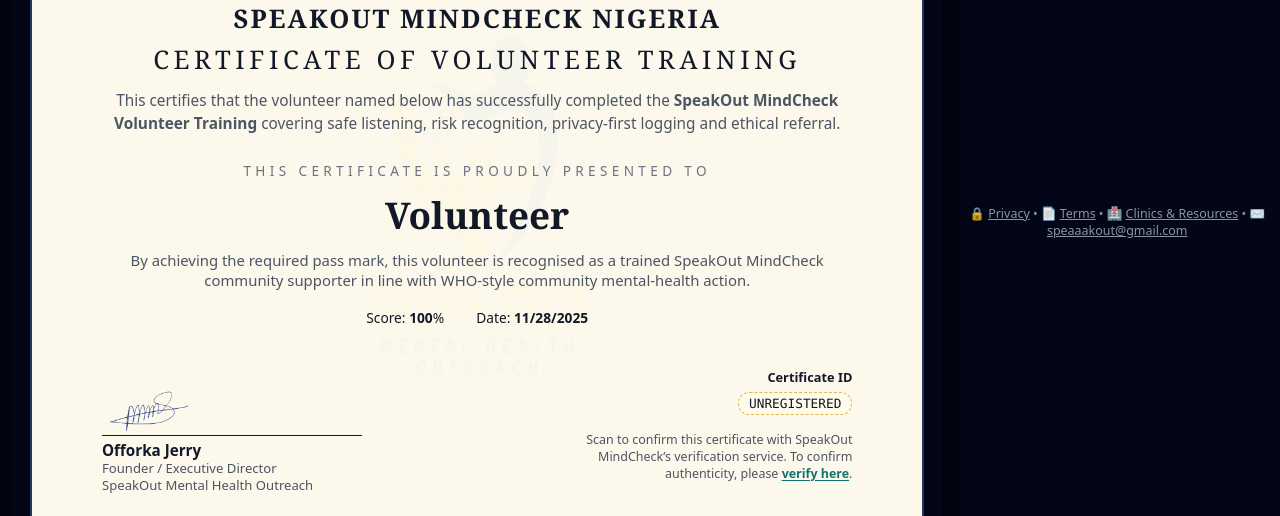
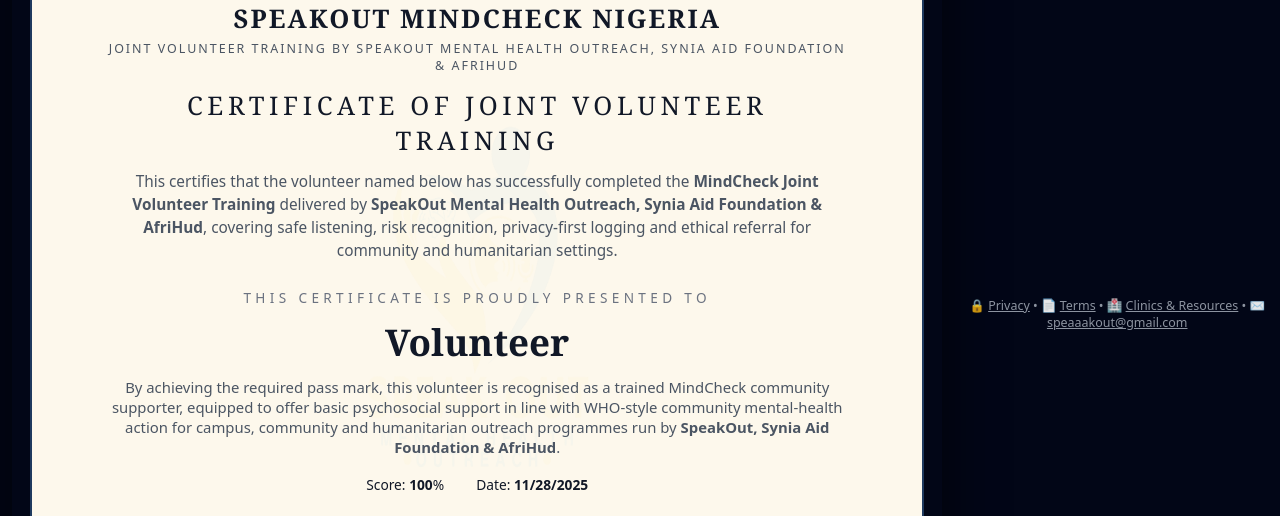
Before and after one commit to speakoutMentalHealth/MindCheck, a plain HTML site: page certificate.html in a window 1280 px wide. Shown: the part 181-697 px from the top of the page. Drawn offline with Linux system fonts and the light colour scheme.

Commit message:
Update certificate.html

```diff
--- a/certificate.html
+++ b/certificate.html
@@ -3,7 +3,7 @@
 <head>
   <meta charset="UTF-8"/>
   <meta name="viewport" content="width=device-width, initial-scale=1"/>
-  <title>SpeakOut MindCheck — Certificate</title>
+  <title>MindCheck Joint Volunteer Training — Certificate</title>
   <link rel="icon" href="favicon.png"/>
   <link rel="stylesheet" href="mc-theme.css"/>
   <meta name="theme-color" content="#22c55e"/>
@@ -85,7 +85,7 @@
       min-height:460px; /* gives room but keeps everything on one page */
     }
 
-    /* TOP AREA – copied style from sample: logo above title, all centred */
+    /* TOP AREA */
     .top-block{
       text-align:center;
     }
@@ -115,18 +115,15 @@
       text-transform:uppercase;
     }
 
-    /* line like in the Ma’aya certificate */
-    .cert-subtitle{
-      margin-top:10px;
-      font-family:"Georgia","Times New Roman",serif;
+    .org-subtitle{
       font-size:.78rem;
-      letter-spacing:.28em;
+      letter-spacing:.16em;
       text-transform:uppercase;
       color:var(--ink-soft);
     }
 
     .cert-main-heading{
-      margin-top:6px;
+      margin-top:14px;
       font-family:"Georgia","Times New Roman",serif;
       font-size:1.6rem;
       letter-spacing:.18em;
@@ -383,24 +380,29 @@
             <!-- TOP -->
             <div class="top-block">
               <div class="org-row">
-                <img src="icons/logo.png" alt="SpeakOut MindCheck Logo" class="org-logo">
+                <img src="icons/logo.png" alt="MindCheck Joint Volunteer Training Logo" class="org-logo">
                 <div class="org-name">SpeakOut MindCheck Nigeria</div>
+                <div class="org-subtitle">
+                  Joint volunteer training by SpeakOut Mental Health Outreach, Synia Aid Foundation &amp; AfriHud
+                </div>
               </div>
 
-              <div class="cert-main-heading">Certificate of Volunteer Training</div>
+              <div class="cert-main-heading">Certificate of Joint Volunteer Training</div>
 
               <p class="cert-text-main">
                 This certifies that the volunteer named below has successfully completed the
-                <b>SpeakOut MindCheck Volunteer Training</b> covering safe listening, risk recognition,
-                privacy-first logging and ethical referral.
+                <b>MindCheck Joint Volunteer Training</b> delivered by
+                <b>SpeakOut Mental Health Outreach, Synia Aid Foundation &amp; AfriHud</b>, covering safe listening,
+                risk recognition, privacy-first logging and ethical referral for community and humanitarian settings.
               </p>
 
               <div class="awarded">This certificate is proudly presented to</div>
               <div id="cName" class="cert-name">—</div>
 
               <p class="skills-text">
-                By achieving the required pass mark, this volunteer is recognised as a trained SpeakOut MindCheck
-                community supporter in line with WHO-style community mental-health action.
+                By achieving the required pass mark, this volunteer is recognised as a trained MindCheck community supporter,
+                equipped to offer basic psychosocial support in line with WHO-style community mental-health action for
+                campus, community and humanitarian outreach programmes run by <b>SpeakOut, Synia Aid Foundation &amp; AfriHud</b>.
               </p>
 
               <div class="score-row">
@@ -421,7 +423,8 @@
                 <div class="sign-name">Offorka Jerry</div>
                 <div class="sign-role">
                   Founder / Executive Director<br>
-                  SpeakOut Mental Health Outreach
+                  SpeakOut Mental Health Outreach<br>
+                  (Lead partner – MindCheck Joint Volunteer Training)
                 </div>
               </div>
 
@@ -431,7 +434,7 @@
                 <div id="cId" class="qr-id">UNREGISTERED</div>
                 <img id="qrImg" class="qr-img" alt="QR code for certificate verification">
                 <p class="qr-text">
-                  Scan to confirm this certificate with SpeakOut MindCheck’s verification service.
+                  Scan to confirm this certificate with the <b>MindCheck Joint Volunteer Training</b> verification service.
                   To confirm authenticity, please <a id="verifyLink" href="verify.html">verify here</a>.
                 </p>
               </div>
```
